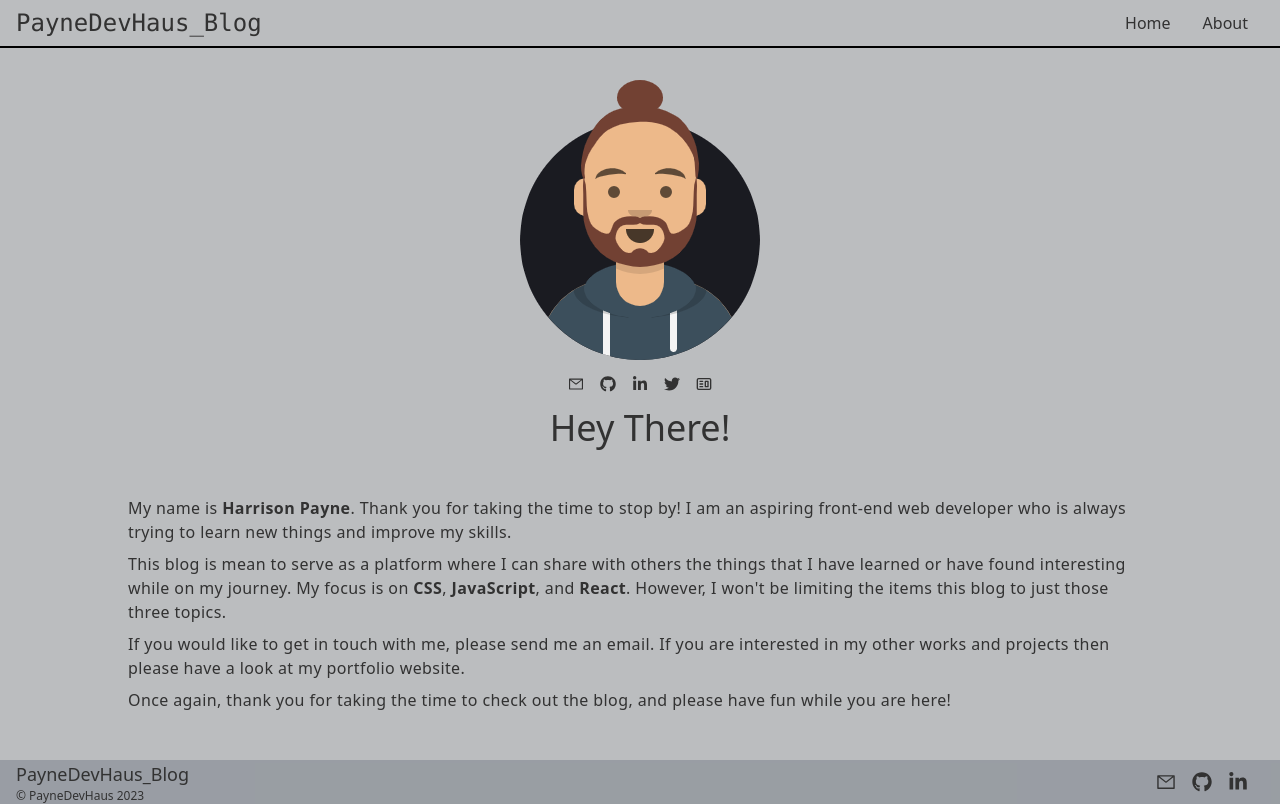
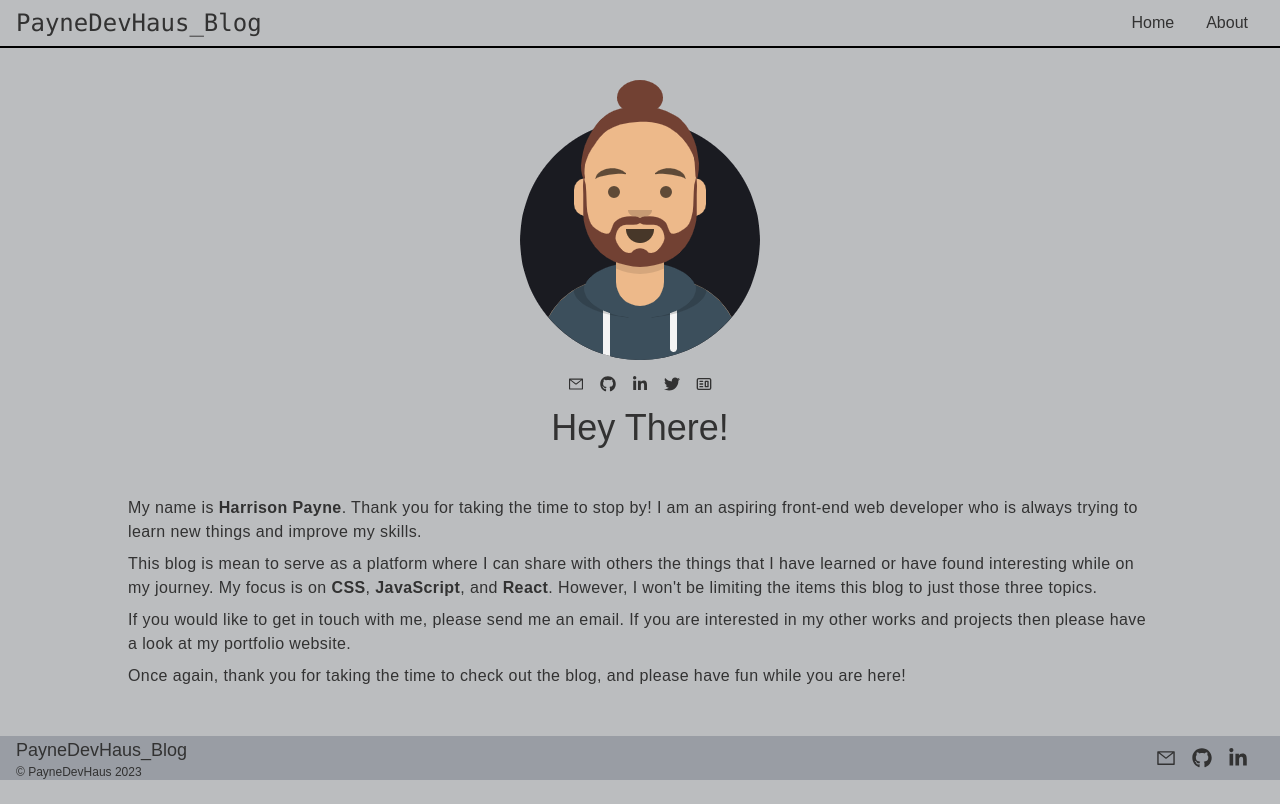
Before and after one commit to Lupercal13/portfolio_blog, a Next.js app: page /About in a window 1280 px wide. Built offline with nearby package versions, Linux system fonts and the light colour scheme.

Commit message:
visual changes and update font

```diff
--- a/styles/globals.css
+++ b/styles/globals.css
@@ -8,7 +8,7 @@
   font-family: "Brand";
   src: url("../public/Brand.woff");
 }
-@import url("https://fonts.googleapis.com/css2?family=JetBrains+Mono:wght@100;200;300;400;500;600;700;800&display=swap");
+@import url("https://fonts.googleapis.com/css2?family=JetBrains+Mono:wght@100;200;300;400;500;600;700;800&family=Montserrat:wght@100;200;300;400;500;600;700;800;900&display=swap");
 * {
   padding: 0;
   margin: 0;
@@ -18,6 +18,7 @@
 
 body {
   background-color: rgb(187, 189, 191);
+  font-family: 'Montserrat', sans-serif;
 }
 /*
 body {
```
Also changed, not shown: styles/Slug.module.css (+11 -0 lines).
